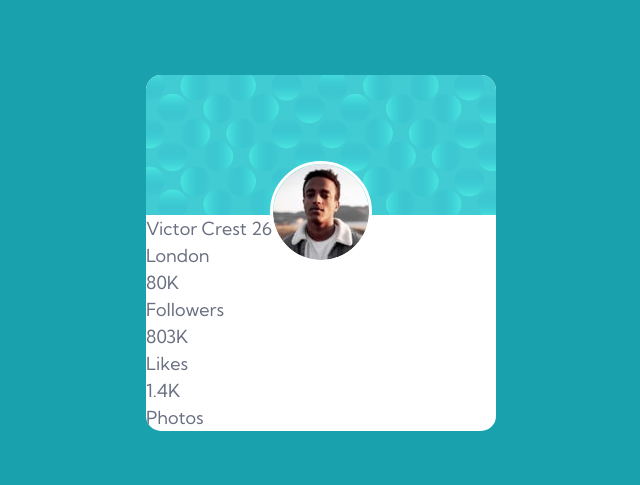
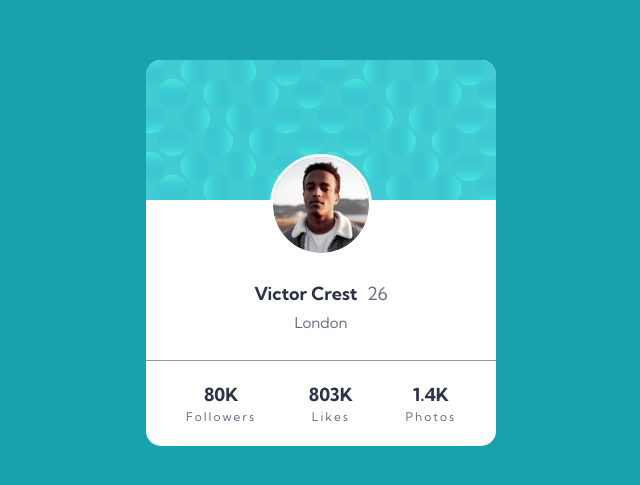
Before and after one commit to aadhithbala/Profile-Card-Component, a plain HTML site: page index.html in a window 1280 px wide. Shown: the part 147-632 px from the top of the page, without its empty margins (319-959 px from the left). Drawn offline with Linux system fonts and the light colour scheme.

Commit message:
Fix layout and styling in card component

```diff
--- a/index.html
+++ b/index.html
@@ -35,21 +35,22 @@
         <img src="./images/image-victor.jpg" alt="Victor Crest" />
       </div>
       <div class="card__author">
-        <p class="name">Victor Crest <span>26</span></p>
+        <span class="name">Victor Crest</span>
+        <span class="age">26</span>
         <p class="city">London</p>
       </div>
       <div class="card__social-stats">
         <div class="followers">
-          <p class="follower-count">80K</p>
-          <p>Followers</p>
+          <p class="count">80K</p>
+          <p class="stat-name">Followers</p>
         </div>
         <div class="likes">
-          <p class="follower-count">803K</p>
-          <p>Likes</p>
+          <p class="count">803K</p>
+          <p class="stat-name">Likes</p>
         </div>
         <div class="photos">
-          <p class="follower-count">1.4K</p>
-          <p>Photos</p>
+          <p class="count">1.4K</p>
+          <p class="stat-name">Photos</p>
         </div>
       </div>
     </div>
--- a/style.css
+++ b/style.css
@@ -10,6 +10,8 @@
   --ff-main: "Kumbh Sans", sans-serif;
 
   --fs-400: 1.8rem;
+  --fs-300: 1.5rem;
+  --fs-200: 1.2rem;
 
   --fw-regular: 400;
   --fw-bold: 700;
@@ -82,10 +84,14 @@ body {
   font-weight: var(--fw-regular);
 }
 
+/* Card */
+
 .card {
   background: var(--clr-neutral-400);
   border-radius: 1.5rem;
   overflow: hidden;
+
+  min-width: 30rem;
 
   position: relative;
 }
@@ -100,3 +106,46 @@ body {
   max-width: max-content;
   outline: solid 3px white;
 }
+
+.card__author {
+  margin-top: 8rem;
+  text-align: center;
+}
+
+.name {
+  display: inline-block;
+  font-weight: var(--fw-bold);
+  color: var(--clr-text-main);
+  margin-right: 0.5rem;
+  margin-bottom: 0.5rem;
+}
+
+.age {
+}
+
+.city {
+  font-size: var(--fs-300);
+  margin-bottom: 2.5rem;
+}
+
+/* Social Stats */
+
+.card__social-stats {
+  border-top: solid 1px var(--clr-neutral-600);
+  display: flex;
+  gap: 2rem;
+  justify-content: space-between;
+  padding: 2rem 4rem;
+
+  text-align: center;
+}
+
+.count {
+  color: var(--clr-text-main);
+  font-weight: var(--fw-bold);
+}
+
+.stat-name {
+  font-size: var(--fs-200);
+  letter-spacing: 0.2rem;
+}
```
